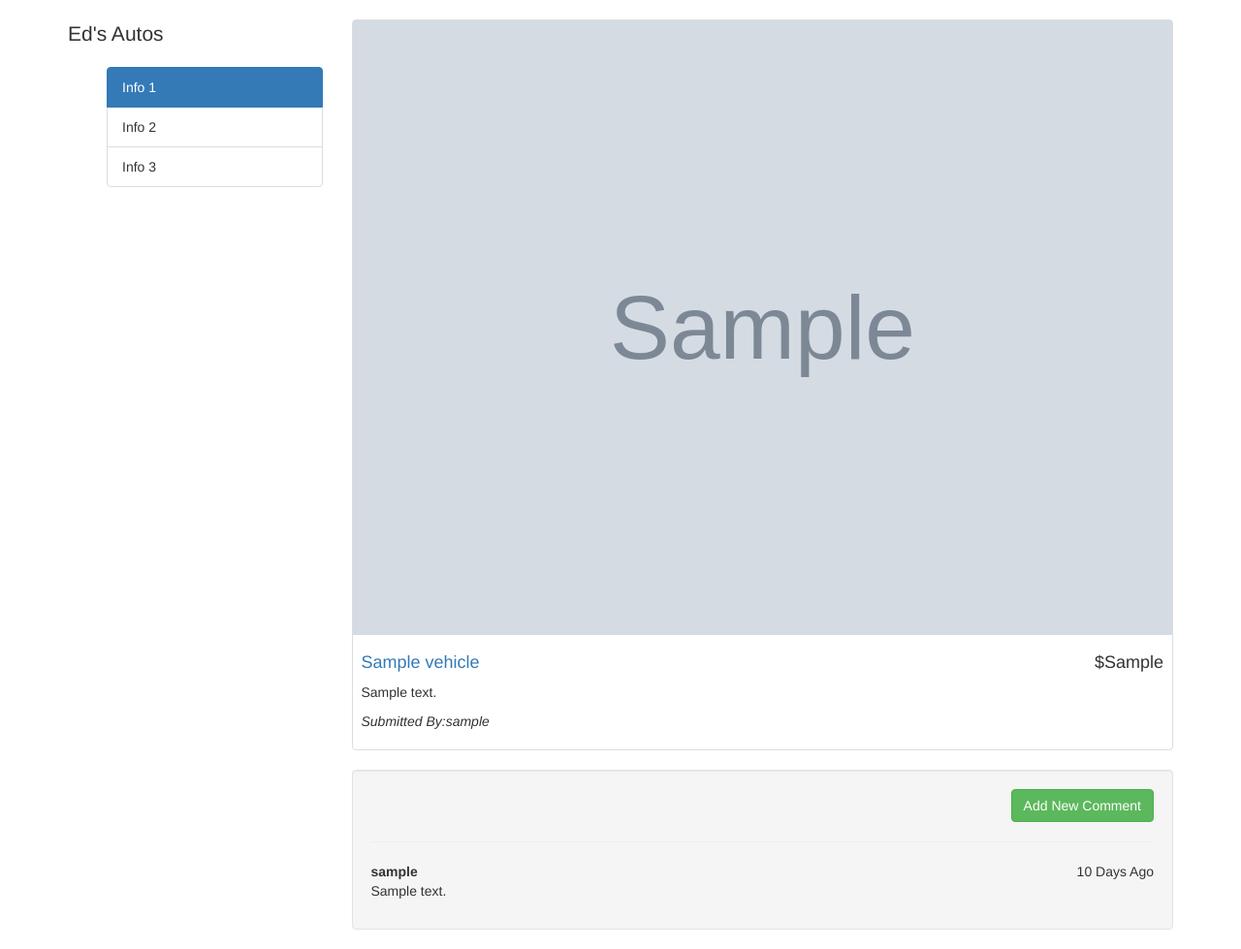
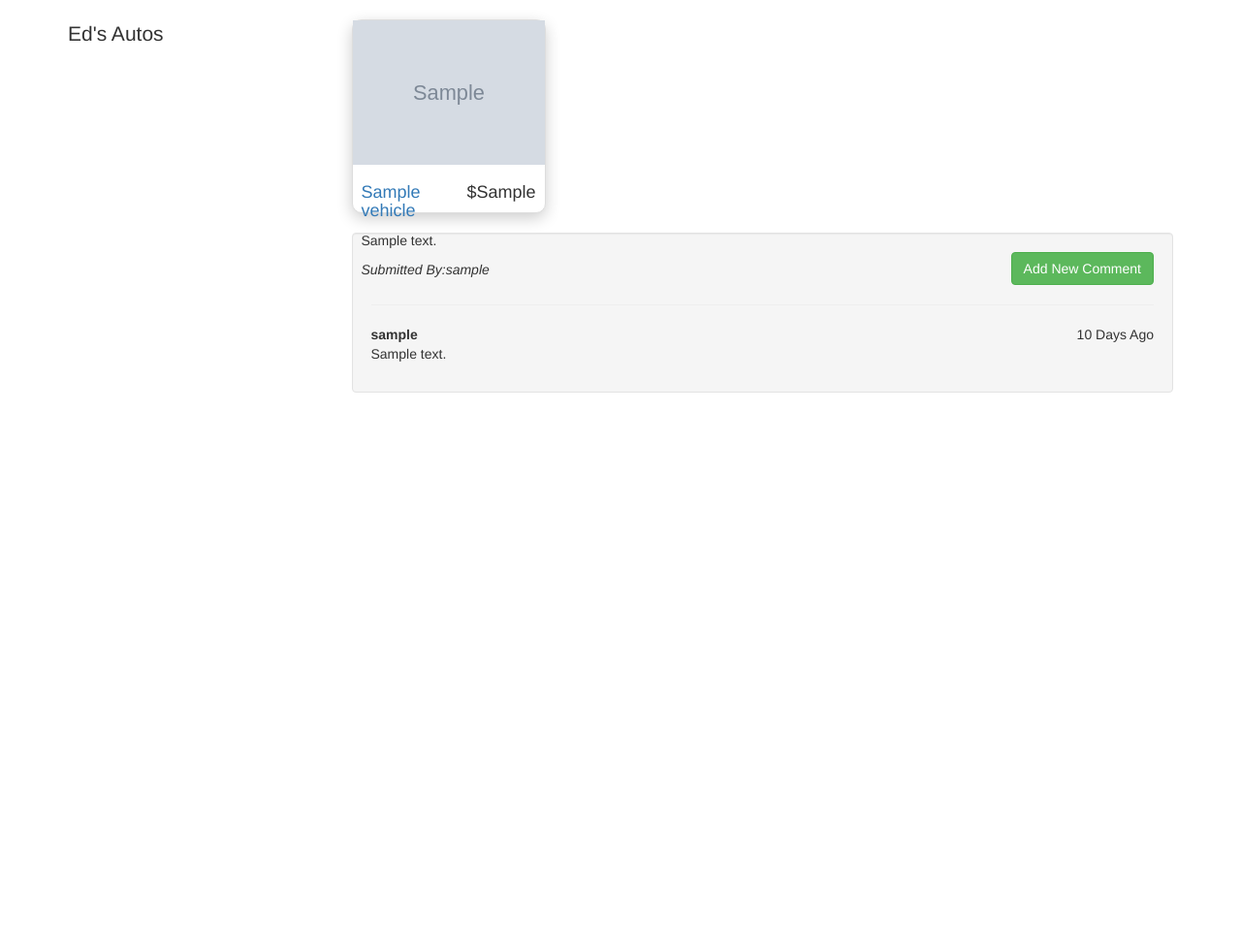
Before and after one commit to MendozaEduardo/edsAutos, a Node server app: page /vehicles/600000000000000000000001 in a window 1280 px wide. Shown: the part 52-1031 px from the top of the page at 97% size. After the commit the page ends 457 px from the top, so only its background shows below. Run offline with Node 20, Linux system fonts and the light colour scheme; tables that the repository leaves empty hold one stand-in row (values such as "Sample post"); grey boxes marked "Sample" are stand-in pictures; some libraries are stand-ins or nearby versions.

Commit message:
removed submit button, on vehicle addition; removed unnecessary info; formatted images on landing page

```diff
--- a/public/stylesheets/main.css
+++ b/public/stylesheets/main.css
@@ -4,6 +4,10 @@
 
 .thumbnail {
     padding: 0;
+    width: 200px;
+    height: 200px;
+    border-radius: 10px;
+    box-shadow: 0 5px 16px rgba(0, 0, 0, 0.2);
 }
 
 .thumbnail .caption-full {
--- a/views/vehicles/show.ejs
+++ b/views/vehicles/show.ejs
@@ -5,13 +5,13 @@
     <div class = "row">
         <div class = "col-md-3">
             <p class = "lead">Ed's Autos</p>
-            <div class = "list-group">
+            <!-- <div class = "list-group">
                 <ul>
                     <li class = "list-group-item active">Info 1</li>
                     <li class = "list-group-item">Info 2</li>
                     <li class = "list-group-item">Info 3</li>
                 </ul>
-            </div>
+            </div> -->
         </div>
 
         <div class = "col-md-9">
```
Also changed, not shown: views/vehicles/new.ejs (+4 -5 lines).
